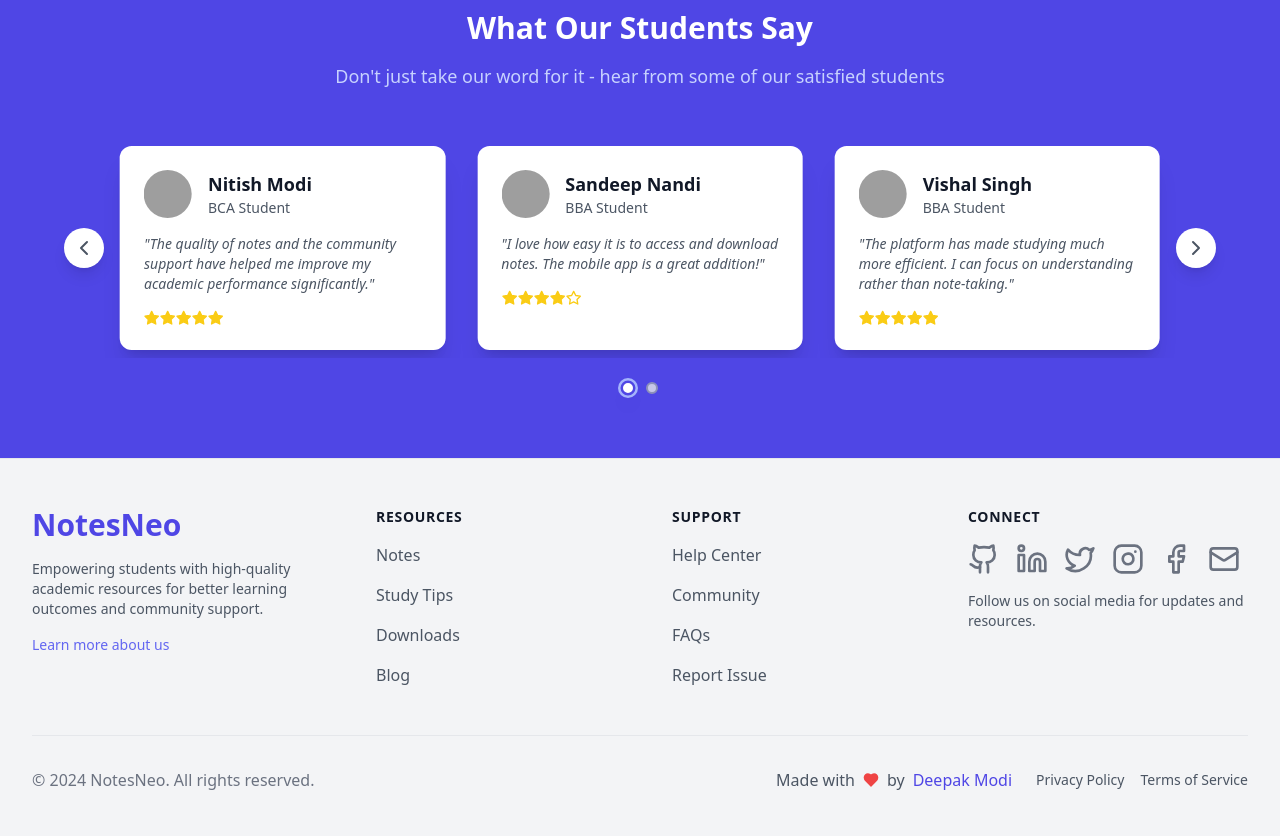
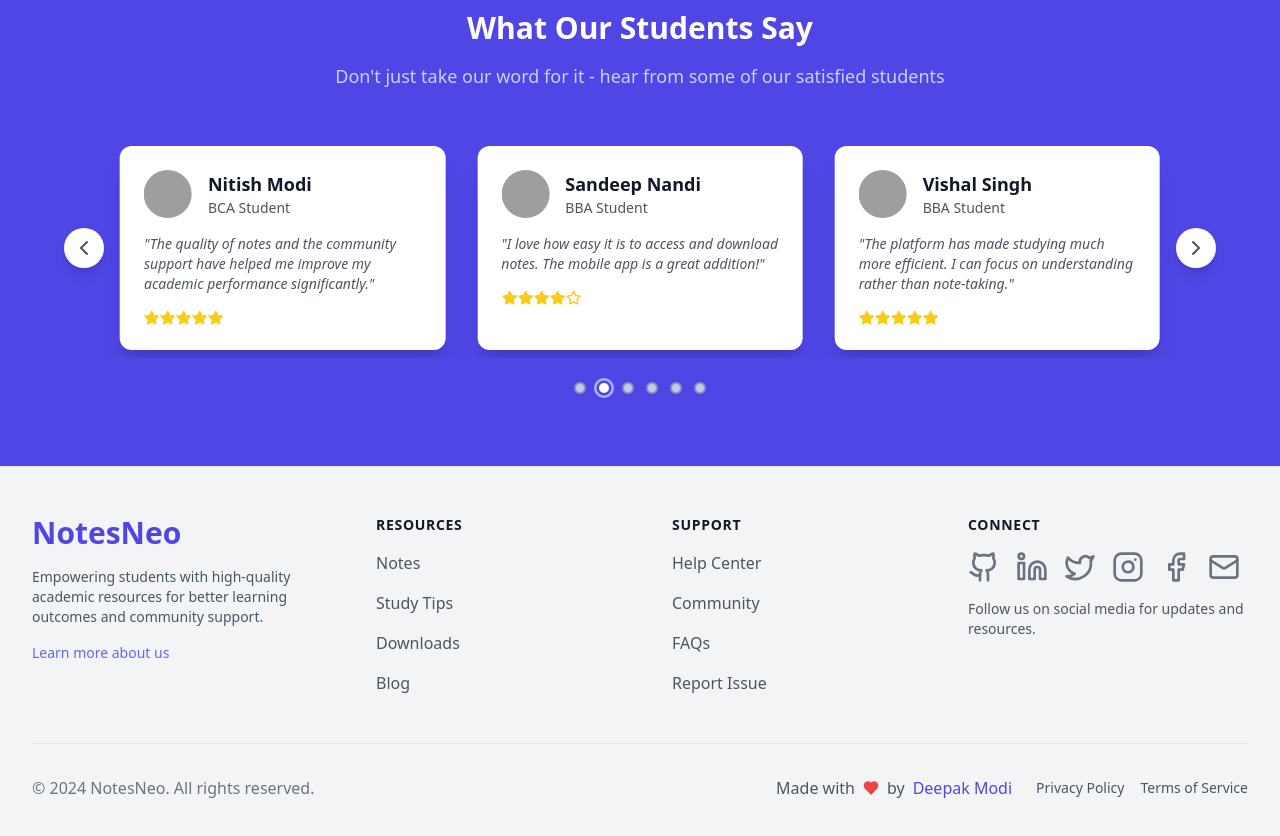
Before and after one commit to decodewithdeepak/notesneo, a React (Vite) app: page / in a window 1280 px wide. Shown: the part 1500-2336 px from the top of the page. Built offline with nearby package versions, Linux system fonts and the light colour scheme; no server answers; grey boxes are pictures that could not be loaded.

Commit message:
testimonial loop forward

```diff
--- a/src/components/TestimonialSlider.tsx
+++ b/src/components/TestimonialSlider.tsx
@@ -1,5 +1,5 @@
 import { ChevronLeft, ChevronRight, Star } from 'lucide-react';
-import { useEffect, useState, useCallback } from 'react';
+import { useEffect, useState } from 'react';
 
 interface Testimonial {
   name: string;
@@ -15,8 +15,19 @@
 
 export function TestimonialSlider({ testimonials }: TestimonialSliderProps) {
   const [currentIndex, setCurrentIndex] = useState(0);
+  const [isTransitioning, setIsTransitioning] = useState(false);
   const [slidesToShow, setSlidesToShow] = useState(3);
 
+  const totalSlides = testimonials.length;
+
+  // Clone slides for seamless infinite scrolling
+  const loopTestimonials = [
+    ...testimonials.slice(-slidesToShow), // Clone last few slides
+    ...testimonials,
+    ...testimonials.slice(0, slidesToShow), // Clone first few slides
+  ];
+
+  // Handle responsive slidesToShow
   useEffect(() => {
     const handleResize = () => {
       setSlidesToShow(window.innerWidth < 768 ? 1 : 3); // 1 slide on small screens, 3 on larger screens
@@ -26,54 +37,73 @@
     return () => window.removeEventListener('resize', handleResize);
   }, []);
 
-  const nextTestimonial = () => {
-    setCurrentIndex((prevIndex) => {
-      const nextIndex = prevIndex + 1;
-      return nextIndex >= testimonials.length - slidesToShow + 1 ? 0 : nextIndex;
-    });
+  // Next slide handler
+  const handleNext = () => {
+    if (!isTransitioning) {
+      setIsTransitioning(true);
+      setCurrentIndex((prev) => prev + 1);
+    }
   };
 
-  const previousTestimonial = () => {
-    setCurrentIndex((prevIndex) => {
-      const nextIndex = prevIndex - 1;
-      return nextIndex < 0 ? testimonials.length - slidesToShow : nextIndex;
-    });
+  // Previous slide handler
+  const handlePrev = () => {
+    if (!isTransitioning) {
+      setIsTransitioning(true);
+      setCurrentIndex((prev) => prev - 1);
+    }
   };
 
+  // Auto-slide effect
   useEffect(() => {
-    const timer = setInterval(nextTestimonial, 5000);
+    const timer = setInterval(() => handleNext(), 5000);
     return () => clearInterval(timer);
   }, []);
 
-  const translateX = -(currentIndex * (100 / slidesToShow));
+  // Reset currentIndex after transitions
+  const handleTransitionEnd = () => {
+    setIsTransitioning(false);
+    if (currentIndex >= totalSlides) {
+      setCurrentIndex(0); // Reset to first slide (no transition)
+    } else if (currentIndex < 0) {
+      setCurrentIndex(totalSlides - 1); // Reset to last slide (no transition)
+    }
+  };
+
+  // Compute active dot index
+  const activeDotIndex = (currentIndex + totalSlides) % totalSlides;
+
+  // Translate value for sliding effect
+  const translateX = -(currentIndex + slidesToShow) * (100 / slidesToShow);
 
   return (
-    <div className="relative max-w-7xl mx-auto px-4 sm:px-6 lg:px-8" aria-live="polite">
+    <div className="relative max-w-7xl mx-auto px-4 sm:px-6 lg:px-8 overflow-hidden">
+      {/* Carousel Controls */}
       <div className="flex items-center justify-between">
         {/* Previous Button */}
         <button
-          onClick={previousTestimonial}
+          onClick={handlePrev}
           className="p-2 rounded-full bg-white dark:bg-gray-800 shadow-lg hover:bg-gray-100 dark:hover:bg-gray-700 transition-colors"
           aria-label="Previous testimonial"
         >
           <ChevronLeft className="w-6 h-6 text-gray-600 dark:text-gray-300" />
         </button>
 
+        {/* Testimonial Slider */}
         <div className="overflow-hidden w-full">
           <div
-            className="flex transition-transform duration-500 ease-in-out"
+            className={`flex transition-transform duration-500 ease-in-out ${isTransitioning ? '' : 'transition-none'
+              }`}
             style={{
               transform: `translateX(${translateX}%)`,
-              transitionProperty: 'transform',
-              transitionTimingFunction: 'ease-in-out',
             }}
+            onTransitionEnd={handleTransitionEnd}
           >
-            {testimonials.map((testimonial, index) => (
+            {loopTestimonials.map((testimonial, index) => (
               <div
                 key={`${testimonial.name}-${index}`}
                 className="flex-shrink-0 px-4 py-2"
                 style={{
-                  width: `${100 / slidesToShow}%`, // Ensure 3 full cards are shown at once
+                  width: `${100 / slidesToShow}%`,
                 }}
                 role="group"
                 aria-roledescription="testimonial"
@@ -114,7 +144,7 @@
 
         {/* Next Button */}
         <button
-          onClick={nextTestimonial}
+          onClick={handleNext}
           className="p-2 rounded-full bg-white dark:bg-gray-800 shadow-lg hover:bg-gray-100 dark:hover:bg-gray-700 transition-colors"
           aria-label="Next testimonial"
         >
@@ -122,17 +152,20 @@
         </button>
       </div>
 
-      {/* Navigation Dots */}
-      <div className="flex justify-center mt-6 space-x-3">
-        {Array.from({ length: Math.ceil(testimonials.length / slidesToShow) }).map((_, index) => (
+      {/* Dots Navigation */}
+      <div className="flex justify-center mt-6 space-x-3 overflow-visible">
+        {Array.from({ length: totalSlides }).map((_, index) => (
           <button
             key={index}
-            onClick={() => setCurrentIndex(index * slidesToShow)}
-            className={`w-3 h-3 rounded-full transition-all duration-300 border-2 ${Math.floor(currentIndex / slidesToShow) === index
-                ? 'bg-white border-indigo-600 shadow-lg scale-125 ring-2 ring-indigo-300'  // Active dot with white background, border, shadow, and glow
-                : 'bg-gray-200 border-gray-400 opacity-80 hover:opacity-100'  // Inactive dot with gray and reduced opacity
+            onClick={() => setCurrentIndex(index)}
+            className={`w-3 h-3 rounded-full border-2 transition-all duration-300 ${activeDotIndex === index
+                ? 'bg-white border-indigo-600 shadow-lg scale-125 ring-2 ring-indigo-300'
+                : 'bg-gray-200 border-gray-400 opacity-80 hover:opacity-100'
               }`}
-            aria-label={`Go to testimonial group ${index + 1}`}
+            style={{
+              marginBottom: '0.5rem', // Add spacing below to prevent cutting
+            }}
+            aria-label={`Go to testimonial ${index + 1}`}
           />
         ))}
       </div>
```
